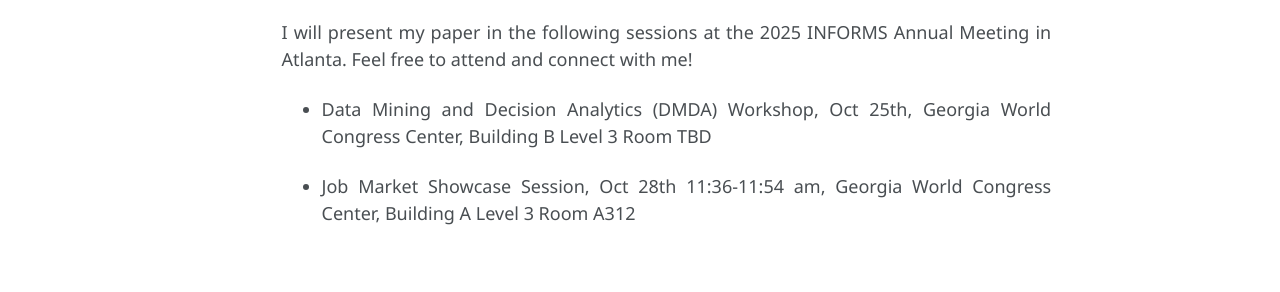
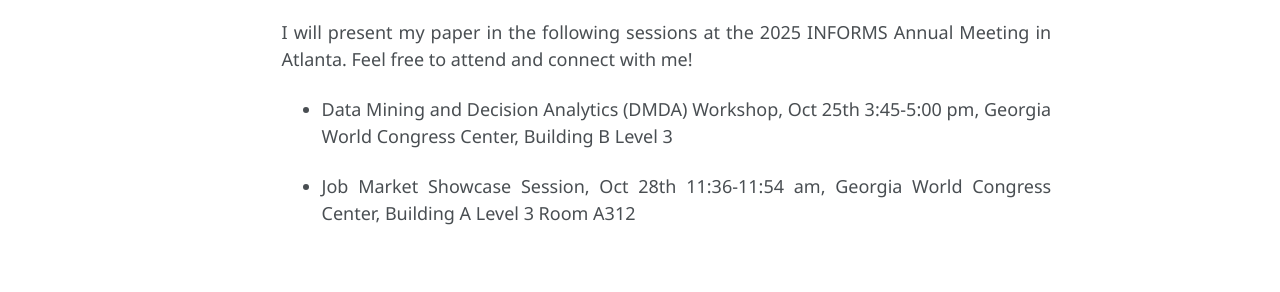
Before and after one commit to Jiawei98/Jiawei98.github.io, a Jekyll site: the page built from _pages/about.md, in a window 1280 px wide and 1145 px high. Shown: the part 513-805 px from the top of the window. Built offline with Jekyll 4.4.1, drawn with Linux system fonts in a browser that asks for light colours; some web fonts are replaced; a script that is not in the unit is left out.

Commit message:
Update about.md

```diff
--- a/_pages/about.md
+++ b/_pages/about.md
@@ -17,6 +17,6 @@ My research centers on the development and application of statistical methodolog
 
 I will present my paper in the following sessions at the 2025 INFORMS Annual Meeting in Atlanta. Feel free to attend and connect with me!
 
-- Data Mining and Decision Analytics (DMDA) Workshop, Oct 25th, Georgia World Congress Center, Building B Level 3 Room TBD
+- Data Mining and Decision Analytics (DMDA) Workshop, Oct 25th 3:45-5:00 pm, Georgia World Congress Center, Building B Level 3
 
 - Job Market Showcase Session, Oct 28th 11:36-11:54 am, Georgia World Congress Center, Building A Level 3 Room A312
```
